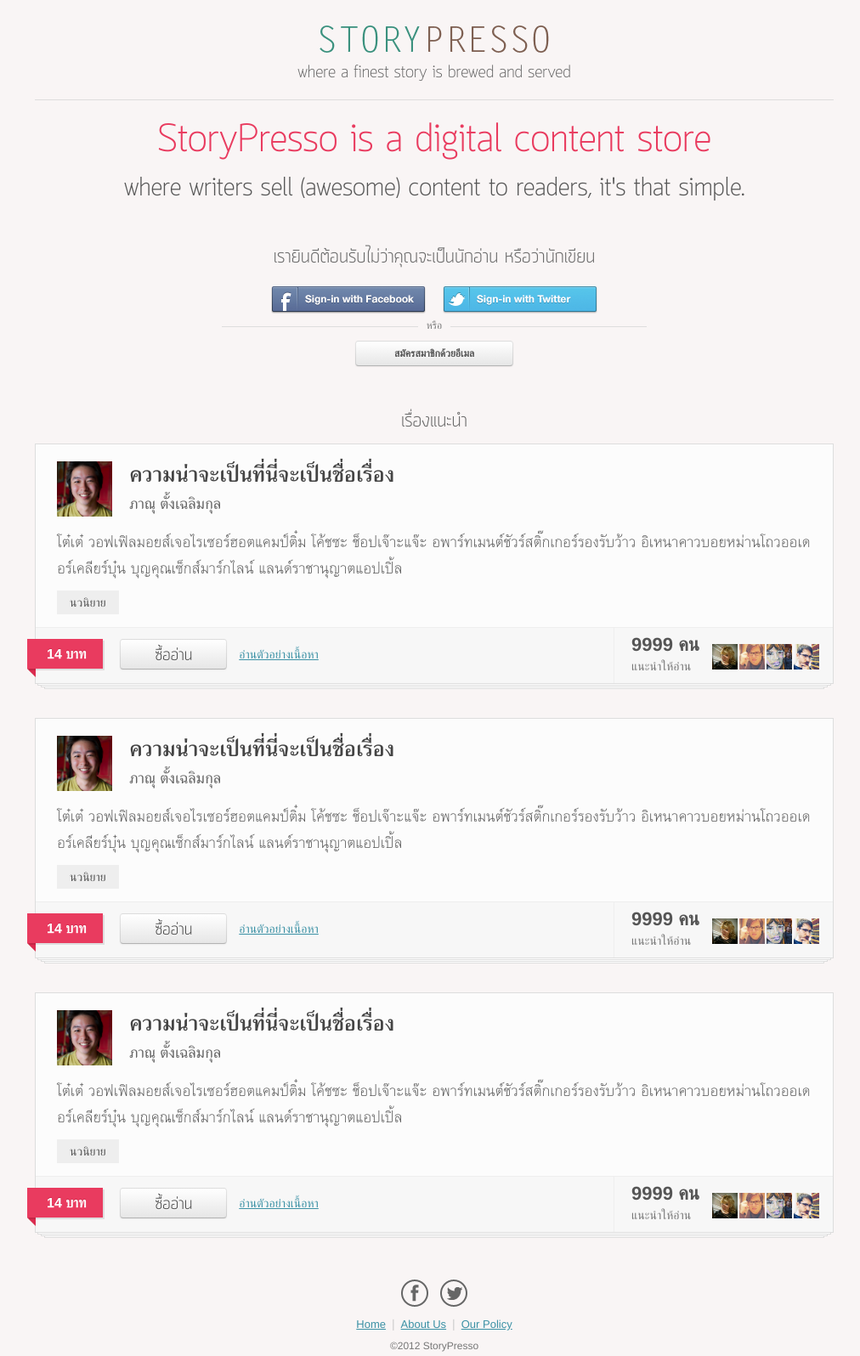
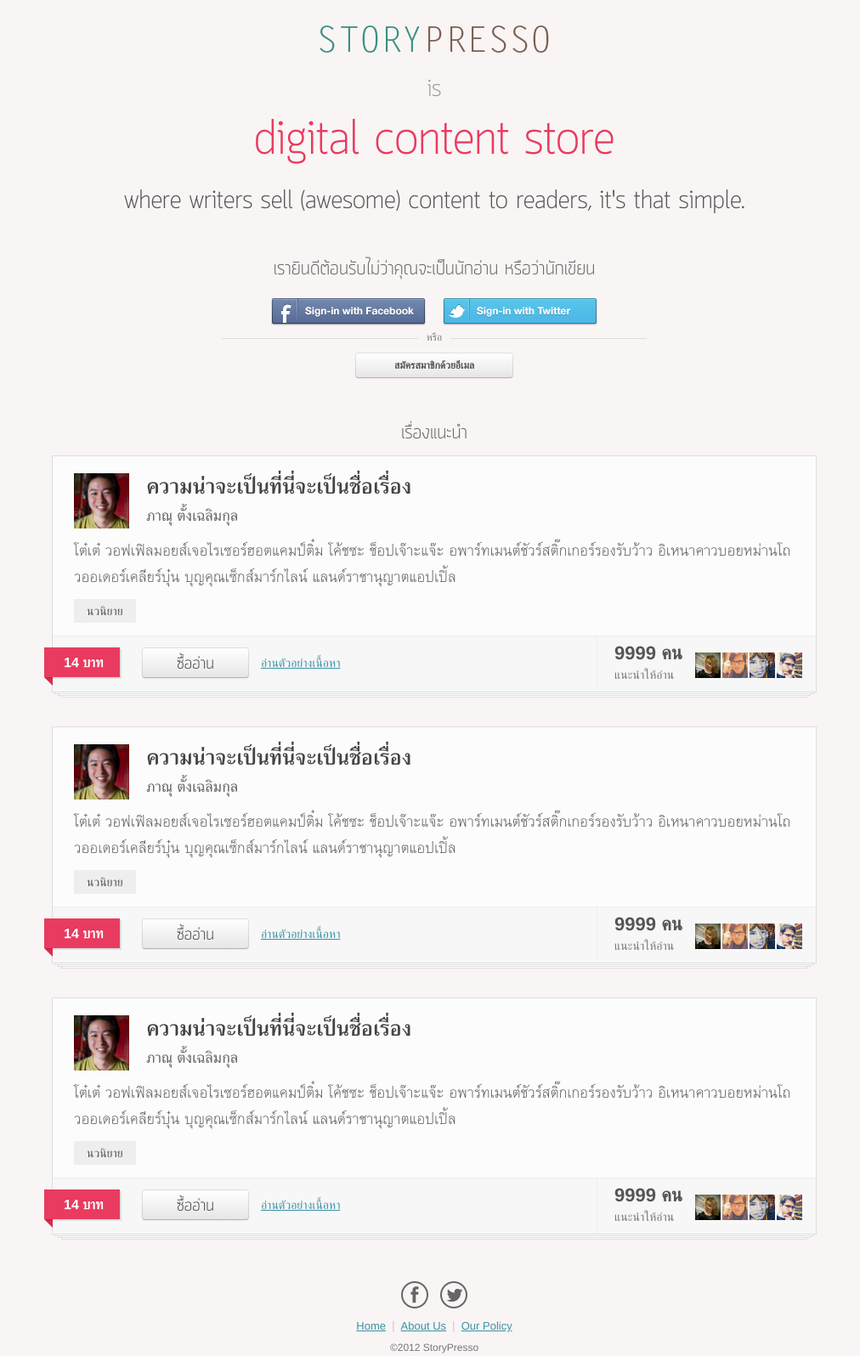
Before and after one commit to panuta/storypresso, a Django app: page / in a window 1280 px wide. Shown: the whole page at 85% size, without its empty margins (129-1141 px from the left). Run offline with Django 3.2, Linux system fonts and the light colour scheme; some libraries are stand-ins or nearby versions.

Commit message:
Designed responsive homepage

```diff
--- a/static/css/style.css
+++ b/static/css/style.css
@@ -242,15 +242,20 @@
   font-weight: normal;
   font-style: normal;
 }
-.page-homepage .tagline {
-  border-top: 1px solid #DDD;
-  padding: 20px 0px 0px;
+.page-homepage .tagline .is {
+  color: #999;
+  font-family: 'QuarkLight', sans-serif;
+  font-size: 28px;
+  margin: 15px 0px;
+  text-align: center;
 }
 .page-homepage .tagline h1 {
   color: #e93b5f;
   font-family: 'QuarkLight', sans-serif;
-  font-size: 46px;
+  font-size: 56px;
   font-weight: normal;
+  line-height: normal;
+  margin: 15px 0px 0px;
   text-align: center;
 }
 .page-homepage .tagline h2 {
@@ -258,7 +263,8 @@
   font-family: 'QuarkLight', sans-serif;
   font-size: 30px;
   font-weight: normal;
-  margin-top: 15px;
+  line-height: normal;
+  margin: 15px 0px 0px;
   text-align: center;
 }
 .page-homepage .registration {
@@ -321,7 +327,8 @@
   width: 160px;
 }
 .page-homepage .stories {
-  margin-top: 50px;
+  margin: 50px auto 0px;
+  max-width: 900px;
 }
 .page-homepage .stories h3 {
   color: #666;
@@ -350,16 +357,8 @@
   padding: 0px 25px;
 }
 .page-homepage .stories li.style-story .head {
+  position: relative;
   margin-top: 20px;
-}
-.page-homepage .stories li.style-story .head .avatar {
-  background-color: #FFF;
-  display: inline-block;
-  float: left;
-  height: 65px;
-  margin-right: 10px;
-  vertical-align: middle;
-  width: 65px;
 }
 .page-homepage .stories li.style-story .head .title {
   margin-left: 85px;
@@ -369,6 +368,15 @@
   color: #444;
   font-family: 'UthongBold', serif;
   font-size: 34px;
+}
+.page-homepage .stories li.style-story .head .avatar {
+  background-color: #FFF;
+  height: 65px;
+  left: 0px;
+  margin-right: 10px;
+  position: absolute;
+  top: 0px;
+  width: 65px;
 }
 .page-homepage .stories li.style-story .head .author {
   margin-left: 85px;
@@ -412,7 +420,7 @@
   clear: both;
   float: left;
   height: 35px;
-  margin: 13px 20px 0px -10px;
+  margin: 13px 0px 0px -10px;
   padding: 0px 0px 10px 8px;
 }
 .page-homepage .stories li.style-story .footer .price-container .price {
@@ -426,11 +434,12 @@
   text-shadow: 0 -1px #d0284b, 0 1px #f96080;
 }
 .page-homepage .stories li.style-story .footer .left {
-  margin-left: 35px;
+  margin-left: 105px;
   padding: 13px 0px 16px;
 }
 .page-homepage .stories li.style-story .footer .right {
   float: right;
+  margin-top: -65px;
 }
 .page-homepage .stories li.style-story .footer .button-purchase {
   color: #444;
--- a/static/css/style.less
+++ b/static/css/style.less
@@ -59,3 +59,4 @@
 @import "style.font.less";
 @import "style.modal.less";
 @import "style.page.less";
+@import "style.responsive.less";
--- a/static/css/style.page.less
+++ b/static/css/style.page.less
@@ -2,14 +2,21 @@
 
 .page-homepage {
     .tagline {
-        border-top:  1px solid #DDD;
-        padding: 20px 0px 0px;
+        .is {
+            color: #999;
+            font-family: 'QuarkLight', sans-serif;
+            font-size: 28px;
+            margin: 15px 0px;
+            text-align: center;
+        }
 
         h1 {
             color: #e93b5f;
             font-family: 'QuarkLight', sans-serif;
-            font-size: 46px;
+            font-size: 56px;
             font-weight: normal;
+            line-height: normal;
+            margin: 15px 0px 0px;
             text-align: center;
         }
 
@@ -18,7 +25,8 @@
             font-family: 'QuarkLight', sans-serif;
             font-size: 30px;
             font-weight: normal;
-            margin-top: 15px;
+            line-height: normal;
+            margin: 15px 0px 0px;
             text-align: center;
         }
     }
@@ -93,7 +101,8 @@
     }
 
     .stories {
-        margin-top: 50px;
+        margin: 50px auto 0px;
+        max-width: 900px;
 
         h3 {
             color: #666;
@@ -122,17 +131,8 @@
             }
 
             .head {
+                position: relative;
                 margin-top: 20px;
-
-                .avatar {
-                    background-color: #FFF;
-                    display: inline-block;
-                    float: left;
-                    height: 65px;
-                    margin-right: 10px;
-                    vertical-align: middle;
-                    width: 65px;
-                }
 
                 .title {
                     margin-left: 85px;
@@ -143,6 +143,16 @@
                         font-family: 'UthongBold', serif;
                         font-size: 34px;
                     }
+                }
+
+                .avatar {
+                    background-color: #FFF;
+                    height: 65px;
+                    left: 0px;
+                    margin-right: 10px;
+                    position: absolute;
+                    top: 0px;
+                    width: 65px;
                 }
 
                 .author {
@@ -194,8 +204,7 @@
                     clear: both;
                     float: left;
                     height: 35px;
-                    margin: 13px 20px 0px -10px;
-
+                    margin: 13px 0px 0px -10px;
                     padding: 0px 0px 10px 8px;
 
                     .price {
@@ -211,13 +220,13 @@
                 }
 
                 .left {
-                    margin-left: 35px;
+                    margin-left: 105px;
                     padding: 13px 0px 16px;
                 }
 
                 .right {
                     float: right;
-
+                    margin-top: -65px;
                 }
 
                 .button-purchase {
--- a/templates/base.html
+++ b/templates/base.html
@@ -6,6 +6,7 @@
 <head>
     <meta charset="utf-8">
     <meta http-equiv="X-UA-Compatible" content="IE=edge,chrome=1">
+    <meta name="viewport" content="width=device-width, initial-scale=1.0">
 
     <title>{% block head_title %}{% endblock %}</title>
 
@@ -19,6 +20,7 @@
 
     <script type="text/javascript" src="{{ STATIC_URL }}libs/bootstrap/js/bootstrap.js"></script>
     <link rel="stylesheet" type="text/css" href="{{ STATIC_URL }}libs/bootstrap/css/bootstrap.css">
+    <link rel="stylesheet" type="text/css" href="{{ STATIC_URL }}libs/bootstrap/css/bootstrap-responsive.css">
 
     <script type="text/javascript" src="{{ STATIC_URL }}js/script.js"></script>
     <link rel="stylesheet" type="text/css" href="{{ STATIC_URL }}css/style.css">
@@ -31,7 +33,7 @@
     <div class="container">
         <div class="logo">
             <a href="/"><img src="{{ STATIC_URL }}images/logo.home.png" /></a>
-            <em>where a finest story is brewed and served</em>
+            <!--<em>where a finest story is brewed and served</em>-->
         </div>
     </div>
 </div>
--- a/templates/homepage.html
+++ b/templates/homepage.html
@@ -14,7 +14,8 @@
 <div class="page-homepage">
 <div class="container">
     <div class="tagline">
-        <h1>StoryPresso is a digital content store</h1>
+        <div class="is">is</div>
+        <h1>digital content store</h1>
         <h2>where writers sell (awesome) content to readers, it's that simple.</h2>
     </div>
     <div class="registration">
```
Also changed, not shown: other parts of static/css/style.css (+105 -0 lines), other parts of templates/homepage.html (+15 -15 lines), static/css/style.responsive.css (added, +105 -0 lines), static/css/style.responsive.less (added, +142 -0 lines).
